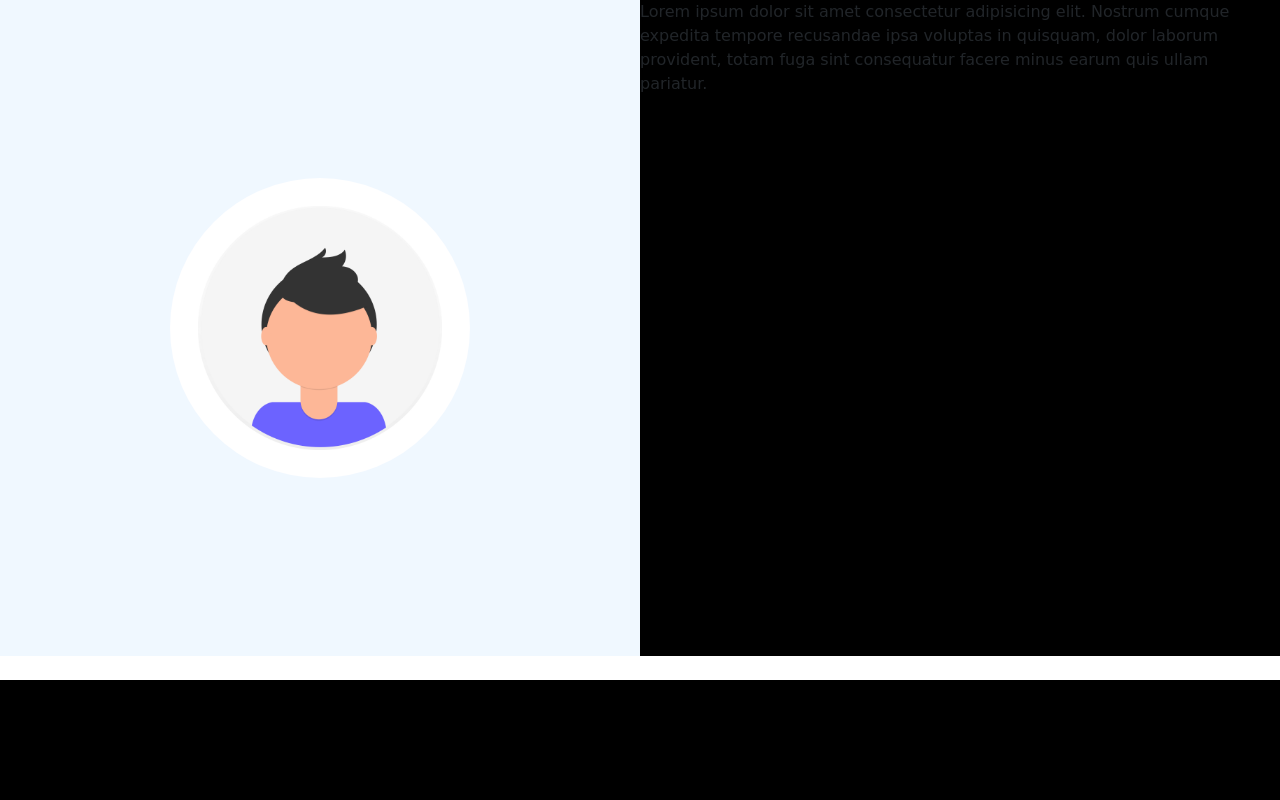
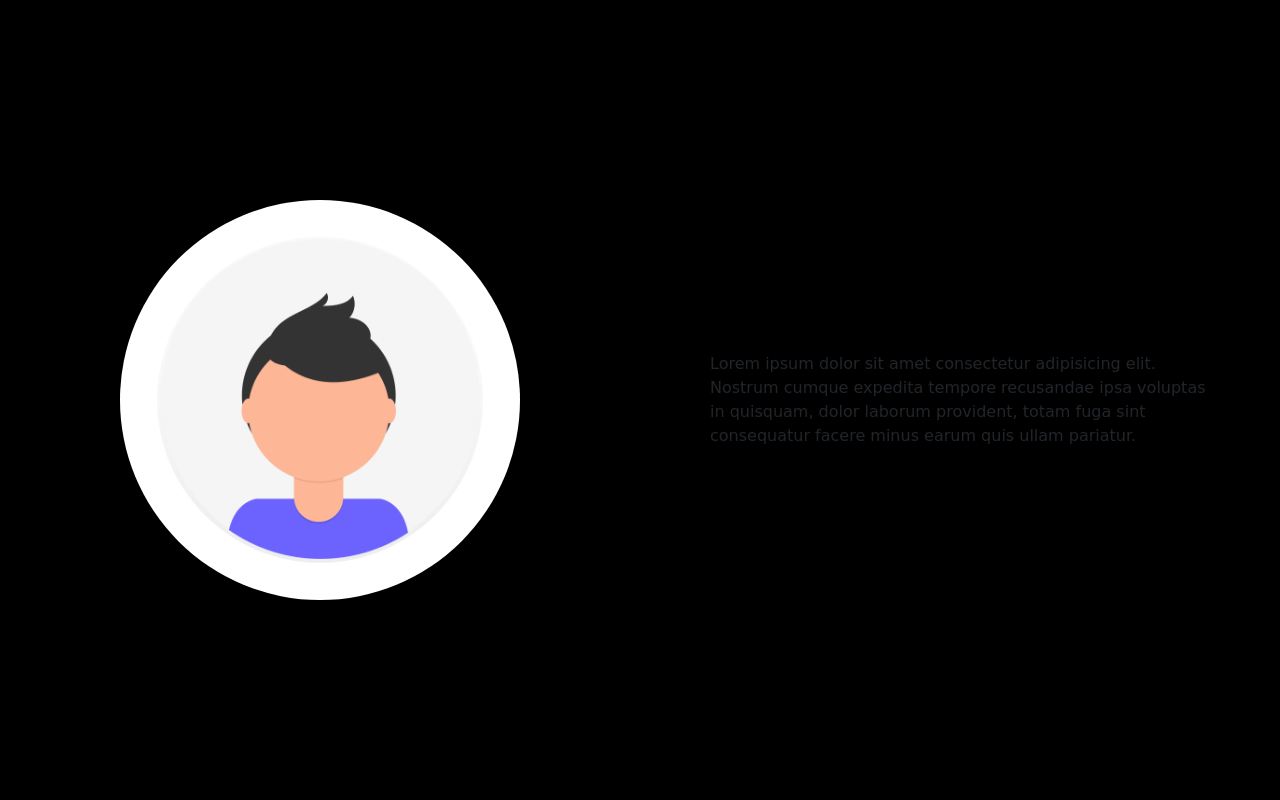
Before and after one commit to Jayson7/s, a Django app: page /profile in a window 1280 px wide. Shown: the part 120-920 px from the top of the page. Before the commit the page ends 800 px from the top, so only its background shows below. Run offline with Django 3.2, Linux system fonts and the light colour scheme; a user stored in the database is signed in; data comes from the database, SQL or seed files in the repository; some libraries are stand-ins or nearby versions; some web fonts are replaced.

Commit message:
profile page reconfig

```diff
--- a/static/profile.css
+++ b/static/profile.css
@@ -1,50 +1,77 @@
 body {
+    overflow-x: hidden;
+    scroll-behavior: smooth;
     margin: 0;
     padding: 0;
-    overflow-x: hidden;
 }
 
 .wrapper-pic {
-    height: 82vh;
     width: 100vw;
-    background-color: #000;
-}
-
-@media screen and(max-width:700px) {
-    .wrapper-pic {
-        height: 100%;
-    }
+    height: 100%;
+    background: rgb(0, 0, 0);
 }
 
 .map-check {
     display: flex;
+    width: 100%;
+    height: 100%;
+    flex-direction: row;
     flex-wrap: wrap;
-    flex-direction: column;
-    height: 100%;
-    width: 100vw;
+    align-items: center;
+    justify-content: space-around;
 }
 
 .profile-pic {
-    background-color: aliceblue;
-    height: 100%;
+    width: 500px;
+    height: 100vh;
+    /* background-color: azure; */
+    /* height: 100%; */
     display: flex;
     align-items: center;
     justify-content: center;
-    width: 50%;
 }
 
 .pic {
-    border-radius: 50%;
-    width: 300px;
-    height: 300px;
     background: url("./logo/profile.png");
     background-position: center;
     background-repeat: no-repeat;
     background-size: cover;
+    width: 400px;
+    height: 400px;
+    border-radius: 50%;
 }
 
 .details {
-    height: 100%;
-    width: 50%;
-    background: #000;
+    height: 100vh;
+    width: 500px;
+    display: flex;
+    align-items: center;
+    justify-content: center;
+    /* background-color: aqua; */
+    /* height: 100%; */
 }
+
+.mini1,
+.mini2,
+.mini3,
+.mini4,
+.mini5 {
+    width: 100%;
+    height: 90px;
+    display: flex;
+    justify-content: center;
+    align-items: center;
+    background-color: aquamarine;
+    margin: 1px;
+    color: white;
+    border: 1px solid;
+}
+
+@media screen and (max-width: 1000px) {
+    .profile-pic {
+        width: 100vw;
+    }
+    .details {
+        width: 100vw;
+    }
+}
```
